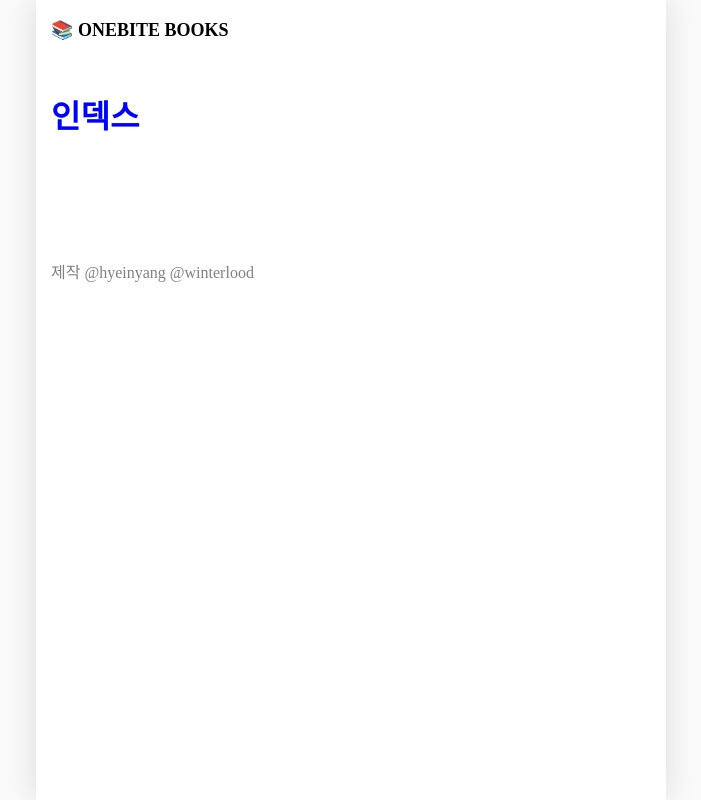
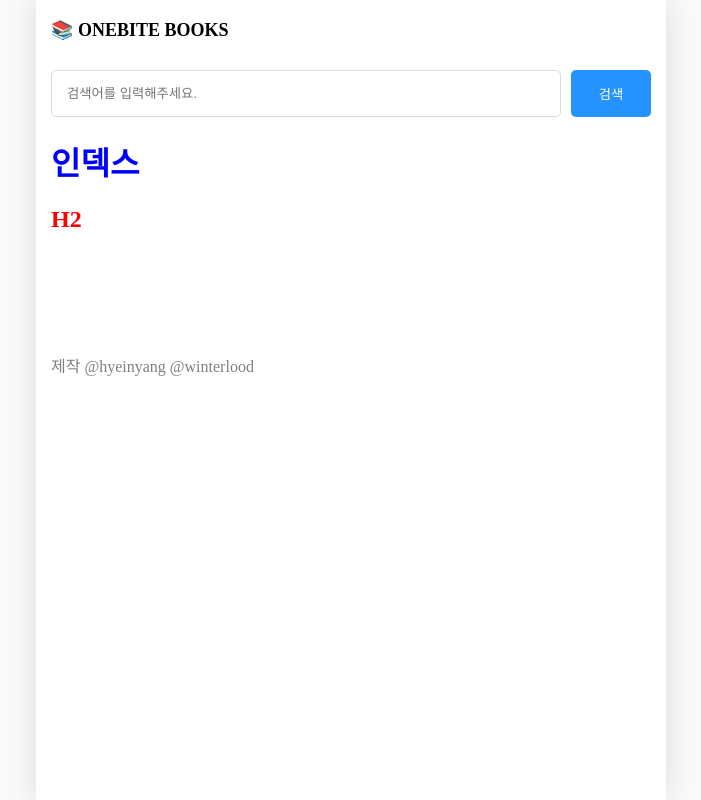
Before and after one commit to happynow7/Next.js_onebite, a Next.js app in the folder onebite-next/section02/: page / in a window 1280 px wide. Shown: the whole page, without its empty margins (289-990 px from the left). Built offline with nearby package versions, Linux system fonts and the light colour scheme.

Commit message:
[feat] 페이지별 레이아웃 설정하기

```diff
--- /dev/null
+++ b/onebite-next/section02/src/components/searchable-layout.module.css
@@ -0,0 +1,21 @@
+.searchbar_container{
+    display:flex;
+    gap:10px;
+    margin-bottom: 20px;
+}
+
+.searchbar_container > input{
+    flex: 1;
+    padding:15px;
+    border-radius:5px;
+    border: 1px solid rgb(220, 220, 220);
+}
+
+.searchbar_container > button{
+    width: 80px;
+    border-radius: 5px;
+    border: none;
+    background-color: rgb(37, 147, 255);
+    color:white;
+    cursor: pointer;
+}
--- /dev/null
+++ b/onebite-next/section02/src/components/searchable-layout.tsx
@@ -0,0 +1,48 @@
+import React, {ReactNode, useState, useEffect} from "react";
+import {useRouter} from "next/router";
+import style from './searchable-layout.module.css'
+
+export default function SearchableLayout({children}:{
+        children: ReactNode
+    }) {
+
+    const router = useRouter()
+    const [search, setSearch] = useState("")
+
+    const q = router.query.q as string;
+
+    useEffect(()=>{
+        setSearch(q || "");
+    }, [q]);
+
+    const onChangeSearch = (e: React.ChangeEvent<HTMLInputElement>)=>{
+        setSearch(e.target.value);
+    }
+
+
+    const onKeyDown = (e: React.KeyboardEvent<HTMLInputElement>) => {
+        if (e.key === "Enter") {
+            onSubmit();
+        }
+    };
+
+    const onSubmit=()=> {
+        if (!search || q === search) return;
+        router.push(`/search?q=${search}`);
+    }
+
+
+    return(
+        <div>
+            <div className={style.searchbar_container}>
+                <input
+                    value={search}
+                    onChange={onChangeSearch}
+                    onKeyDown={onKeyDown}
+                    placeholder={"검색어를 입력해주세요."}/>
+                <button onClick={onSubmit}>검색</button>
+            </div>
+            {children}
+        </div>
+    )
+}
--- a/onebite-next/section02/src/pages/_app.tsx
+++ b/onebite-next/section02/src/pages/_app.tsx
@@ -1,12 +1,18 @@
 import GlobalLayout from "@/components/global-layout";
 import "@/styles/globals.css";
 import type {AppProps} from "next/app";
+import {ReactNode} from "react";
 
 
-export default function App({ Component, pageProps }: AppProps) {
+export default function App({Component, pageProps }: AppProps & {Component:NextPageWithLayout}) {
+    type NextPageWithLayout = NextPage &{
+        getLayout?:(page: ReactNode) =>ReactNode;
+    }
+    const getLayout = Component.getLayout ?? ((page: ReactNode) => page)
+
   return(
     <GlobalLayout>
-      <Component {...pageProps} />
+        {getLayout(<Component {...pageProps} />)}
     </GlobalLayout>
   )
 }
--- a/onebite-next/section02/src/pages/index.tsx
+++ b/onebite-next/section02/src/pages/index.tsx
@@ -1,7 +1,17 @@
 // CSS Module
 import style from "./index.module.css";
+import {ReactNode} from "react";
+import SearchableLayout from "@/components/searchable-layout";
 
 export default function Home() {
-  return <h1 className={style.h1}>인덱스</h1>;
-  <h2 className={style.h2}>H2</h2>
+  return (
+      <>
+      <h1 className={style.h1}>인덱스</h1>
+      <h2 className={style.h2}>H2</h2>
+      </>
+  )
 }
+
+Home.getLayout = (page: ReactNode) => {
+  return <SearchableLayout>{page}</SearchableLayout>
+};
--- a/onebite-next/section02/src/pages/search/index.tsx
+++ b/onebite-next/section02/src/pages/search/index.tsx
@@ -1,4 +1,6 @@
 import {useRouter} from "next/router";
+import {ReactNode} from "react";
+import SearchableLayout from "@/components/searchable-layout";
 
 export default function Page(){
     const router = useRouter();
@@ -7,3 +9,7 @@
     const { q } = router.query;
     return <h1> Search {q} </h1>;
 }
+
+Page.getLayout = (page:ReactNode)=>{
+    return <SearchableLayout>{page}</SearchableLayout>
+}
```
